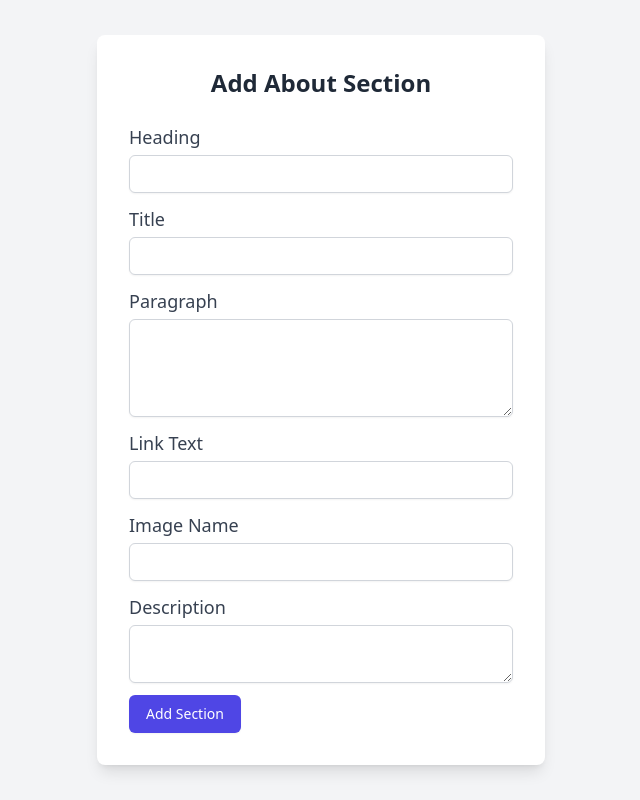
After one commit to hadiashahid202/appdevelopment, a PHP site: page /partials/add_about_section.php in a window 1280 px wide. The commit adds this page. Shown: the whole page, without its empty margins (319-959 px from the left). Run offline with PHP 8.4, Linux system fonts and the light colour scheme; some libraries are stand-ins or nearby versions.

Commit message:
creating html form of hero section

```diff
--- /dev/null
+++ b/partials/add_about_section.php
@@ -0,0 +1,58 @@
+<!DOCTYPE html>
+<html>
+<head>
+    <title>Add About Section</title>
+    <script src="https://cdn.tailwindcss.com"></script>
+</head>
+<body class="bg-gray-100 flex items-center justify-center min-h-screen">
+    <div class="max-w-md w-full bg-white p-8 rounded-lg shadow-lg">
+        <!-- Title -->
+        <h1 class="text-2xl font-bold text-gray-800 mb-6 text-center">Add About Section</h1>
+
+        <?php if (!empty($message)) : ?>
+            <div class="mb-4 p-4 text-white <?php echo strpos($message, 'Error') === false ? 'bg-green-500' : 'bg-red-500'; ?> rounded-md">
+                <?php echo $message; ?>
+            </div>
+        <?php endif; ?>
+
+        <form action="add_about_section.php" method="POST" class="space-y-3">
+            <!-- About Section Info -->
+            <div>
+                <label for="heading" class="block text-lg font-medium text-gray-700">Heading</label>
+                <input type="text" name="heading" id="heading" required class="mt-1 block w-full p-2 border border-gray-300 rounded-md shadow-sm focus:border-indigo-500 focus:ring-indigo-500 sm:text-sm">
+            </div>
+
+            <div>
+                <label for="title" class="block text-lg font-medium text-gray-700">Title</label>
+                <input type="text" name="title" id="title" required class="mt-1 block w-full p-2 border border-gray-300 rounded-md shadow-sm focus:border-indigo-500 focus:ring-indigo-500 sm:text-sm">
+            </div>
+
+            <div>
+                <label for="paragraph" class="block text-lg font-medium text-gray-700">Paragraph</label>
+                <textarea name="paragraph" id="paragraph" rows="4" required class="mt-1 block w-full p-2 border border-gray-300 rounded-md shadow-sm focus:border-indigo-500 focus:ring-indigo-500 sm:text-sm"></textarea>
+            </div>
+
+            <div>
+                <label for="link" class="block text-lg font-medium text-gray-700">Link Text</label>
+                <input type="text" name="link" id="link" required class="mt-1 block w-full p-2 border border-gray-300 rounded-md shadow-sm focus:border-indigo-500 focus:ring-indigo-500 sm:text-sm">
+            </div>
+
+            <div>
+                <label for="img" class="block text-lg font-medium text-gray-700">Image Name</label>
+                <input type="text" name="img" id="img" required class="mt-1 block w-full p-2 border border-gray-300 rounded-md shadow-sm focus:border-indigo-500 focus:ring-indigo-500 sm:text-sm">
+            </div>
+
+            <div>
+                <label for="desc" class="block text-lg font-medium text-gray-700">Description</label>
+                <textarea name="desc" id="desc" rows="2" required class="mt-1 block w-full p-2 border border-gray-300 rounded-md shadow-sm focus:border-indigo-500 focus:ring-indigo-500 sm:text-sm"></textarea>
+            </div>
+
+            <div>
+                <button type="submit" class="inline-flex justify-center py-2 px-4 border border-transparent shadow-sm text-sm font-medium rounded-md text-white bg-indigo-600 hover:bg-indigo-700 focus:outline-none focus:ring-2 focus:ring-offset-2 focus:ring-indigo-500">
+                    Add Section
+                </button>
+            </div>
+        </form>
+    </div>
+</body>
+</html>
--- a/partials/hero-section.php
+++ b/partials/hero-section.php
@@ -7,7 +7,7 @@
     $desc      =  "order here";
     $list_items = [
         'list' => array( "Home", "About", "Services", "Pricing", "Contact", "Dashboard"),
-        'link' => array( "#about", "partials/aboutme.php", "#services-section", "partials/pricing.php", "partials/contact.php", "partials/dashboard.php")
+        'link' => array( "partials/add_about_section.php", "partials/aboutme.php", "#services-section", "partials/pricing.php", "partials/contact.php", "partials/dashboard.php")
     ];
     $icons = [
         [
```
